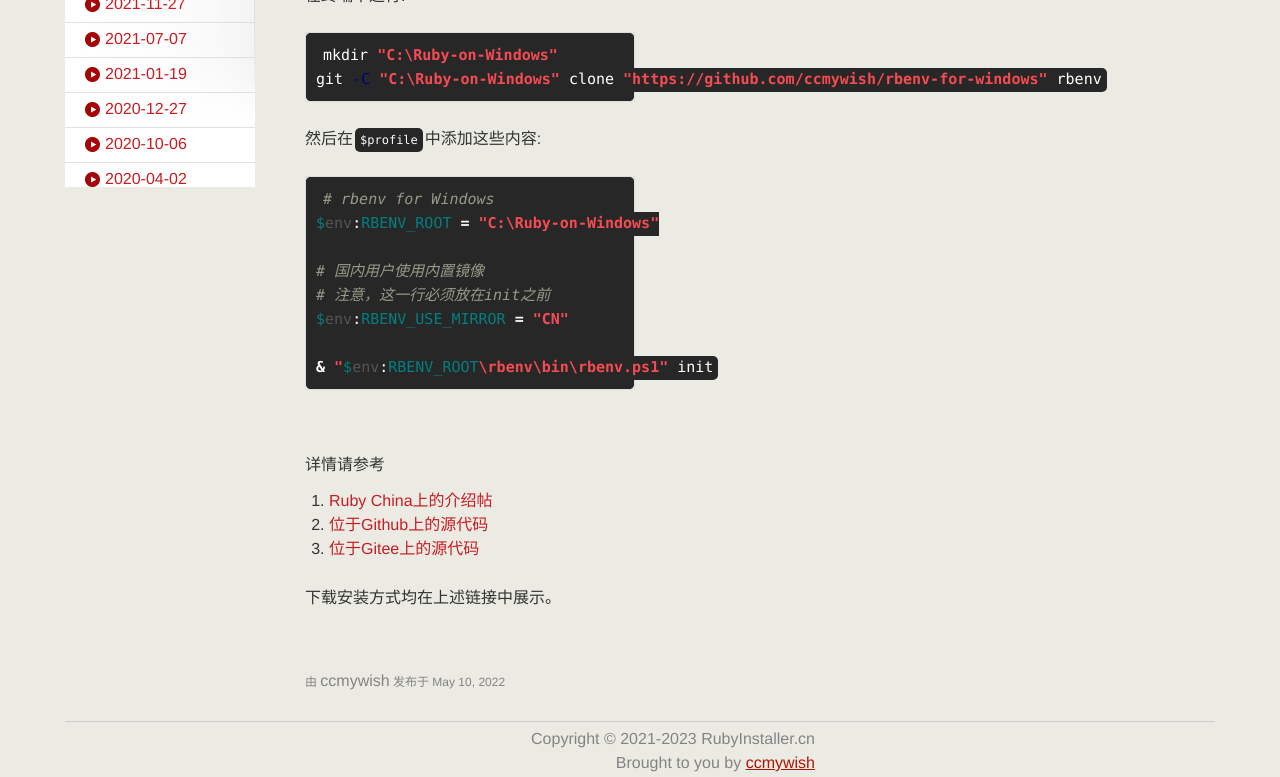
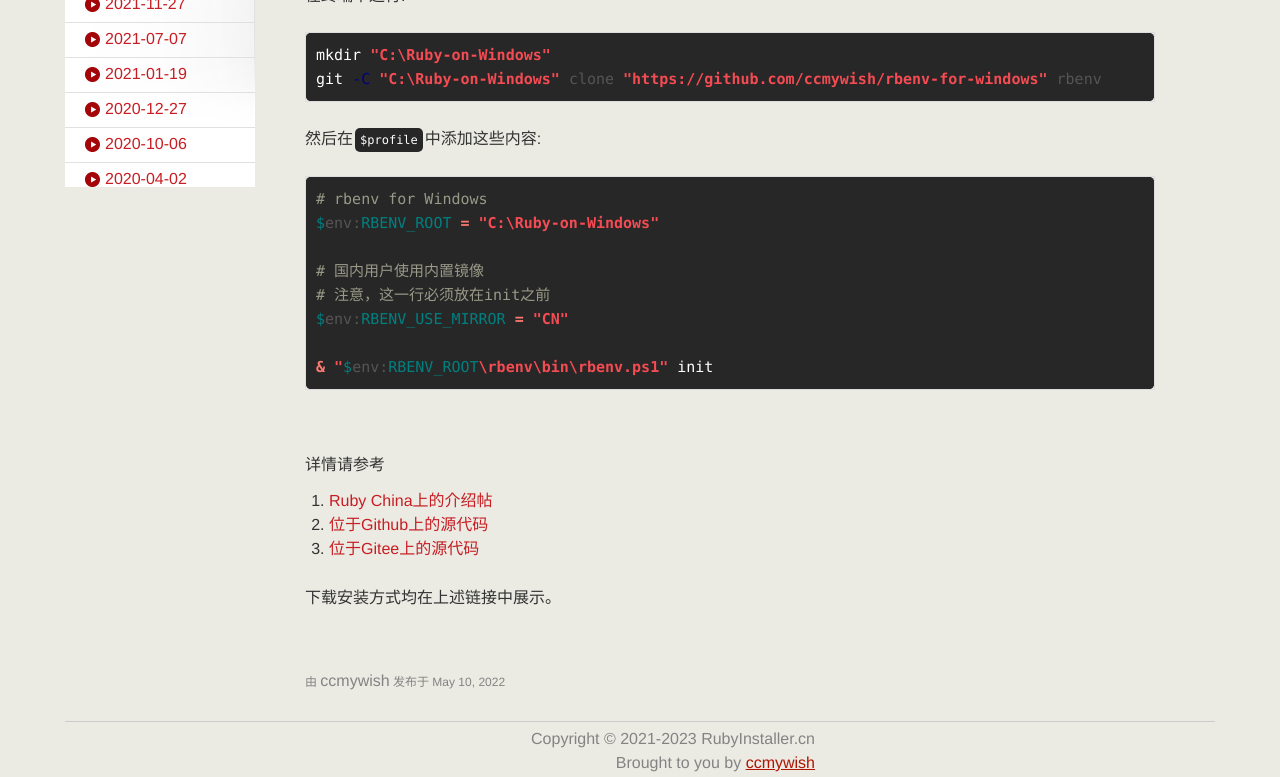
Before and after one commit to ccmywish/RubyInstaller.cn, a Jekyll site: the page built from news/_posts/2022-05-10-rbenv-for-windows.md, in a window 1280 px wide. Shown: the part 320-1097 px from the top of the page. Built offline with Jekyll 4.4.1, drawn with Linux system fonts in a browser that asks for light colours.

Commit message:
Refactor site.css

```diff
--- a/_includes/banner.html
+++ b/_includes/banner.html
@@ -18,7 +18,7 @@
       </div>
     </div>
 
-    <div id="code" class="span-6 last">
+    <div id="code" class="span-6 last intro-code-example">
       {% include code.html %}
     </div>
 
--- a/styles/pygment.css
+++ b/styles/pygment.css
@@ -8,15 +8,26 @@
  * ccmywish: 部分颜色被我重新调整，以与RubyInstaller.cn的代码配色主题相适应
  */
 
+
+ /* 注释，取消斜体
  .highlight .c { color: #999988; font-style: italic; }
+ */
+ .highlight .c { color: #999988; }
+
  .highlight .err { color: #a61717; background-color: #e3d2d2; }
 
- /* 关键字，更换颜色
+ /*
+ 关键字，更换颜色
  .highlight .k { font-weight: bold; }
  */
  .highlight .k { color: #ff7b72; font-weight: bold; }
 
+ /*
+ 运算符，更换颜色
  .highlight .o { font-weight: bold; }
+ */
+ .highlight .o { color: #ff7b72; font-weight: bold; }
+
  .highlight .cm { color: #999988; font-style: italic; }
  .highlight .cp { color: #999999; font-weight: bold; }
 
--- a/styles/site.css
+++ b/styles/site.css
@@ -41,41 +41,6 @@ p a {
         padding: 0 2px;
         /* 略小于常规段落字体16px */
         font-size: 15px;
-}
-
-/* 首页代码区域 */
-pre code span{
-        font-size: 15px;
-}
-
-code {
-  color: #000000;
-  font-size: 12px;
-  padding: 5px;
-
-  /* background-color: #EFF1F3; */
-  /* 采用Jekyll doc 配色 */
-  color: #fff;
-  background-color: #272727;
-  border-radius: 5px;
-  margin: 0 2px;
-}
-
-pre{
-color: #555555;
-padding: 10px;
-border: 1px solid #dddddd;
-}
-
-/* From Jekyll doc */
-pre.highlight {
-        background-color: #272727;
-        color: #fff;
-        max-width: 100%;
-        overflow-x: auto;
-        vertical-align: middle;
-        border-radius: 5px;
-        box-shadow: inset 0 1px 10px rgb(0 0 0 / 30%), 0 1px 0 rgb(255 255 255 / 10%), 0 -1px 0 rgb(0 0 0 / 50%);
 }
 
 h2 {
@@ -130,7 +95,19 @@ div#right_content_sub h2 {
         margin: 0 0 20px 0;
         border-bottom: 1px solid #cccccc;
 }
-/* Layout ------------------------------------------------------------------ */
+
+
+
+
+/*******************************************************************************
+* 整体布局layout
+*
+* (1) header，即导航栏navbar
+* (2) banner, intro-container，即介绍栏
+* (3) left_content  左侧文章概要
+* (4) right_content 右侧其他项目介绍
+*
+*******************************************************************************/
 
 #page {
         /* background: #ffffff url(../assets/bg.png) repeat-x top left; */
@@ -175,21 +152,59 @@ div#right_content_sub ul{
 }
 
 
-#ruby-in-intro {
-        color: #9283f0;
-        font-size: 44px;
+
+/*******************************************************************************
+* 代码区域以及代码颜色
+*
+*******************************************************************************/
+
+/* 用 `` 包裹住的往往都是在一个文字段落里中出现。不要让这个样式影响到整个代码块的样式 */
+p code{
+        /* 采用Jekyll doc 配色：白字黑底 */
+        color: #fff;
+        background-color: #272727;
+
+        font-size: 12px;
+        padding: 5px;
+        border-radius: 5px;
+        margin: 0 2px;
 }
 
-#best-way-in-intro {
-        font-size: 44px;
-        text-decoration-style: wavy;
-        text-decoration-color: #eab308!important;
-        text-decoration-line: underline!important;
-        /* 下划线偏移量 */
-        text-underline-offset: 10px;
+/* 首页代码区域 */
+pre code span{
+        font-size: 15px;
+}
+
+/* 文章内代码块 */
+.post-content figure {
+        margin: 0;
+        width: 850px;
+        border-radius: 8px;
+}
+
+pre{
+        color: #555555;
+        padding: 10px;
+        border: 1px solid #dddddd;
+}
+
+/* From Jekyll doc */
+pre.highlight {
+        background-color: #272727;
+        color: #fff;
+        max-width: 100%;
+        overflow-x: auto;
+        vertical-align: middle;
+        border-radius: 5px;
+        box-shadow: inset 0 1px 10px rgb(0 0 0 / 30%), 0 1px 0 rgb(255 255 255 / 10%), 0 -1px 0 rgb(0 0 0 / 50%);
 }
 
 
+
+/*******************************************************************************
+* 导航栏navbar部分，也就是 _includes/header.html
+*
+*******************************************************************************/
 
 /* header的链接导航 */
 ul#navbar {
@@ -274,6 +289,19 @@ ul#navbar li:hover::after{
         font-size: 20px;
 }
 
+
+/*******************************************************************************
+* introduction 部分，也就是banner.html
+*
+* 分为左右两侧，左侧是文字介绍，右侧是代码示例
+* 左侧:
+*   (1) intro-p1:     介绍Ruby
+*   (2) h1:           大标题
+*   (3) intro-p2:     介绍RubyInstaller
+*   (4) download_btn: 下载按钮
+*
+*******************************************************************************/
+
 div#intro-container {
         /* height: 263px; */
         /* width: 1150px; */
@@ -322,16 +350,21 @@ div#intro h1 {
         color: #404040;
 }
 
-/* 首页代码黑框调整 */
-figure {
-        margin: 0;
-        width: 330px;
-        border-radius: 8px;
+/* 标题中的其他两个元素 */
+#ruby-in-intro {
+        color: #9283f0;
+        font-size: 44px;
 }
 
-img#gembox {
-        margin-left: 35px;
+#best-way-in-intro {
+        font-size: 44px;
+        text-decoration-style: wavy;
+        text-decoration-color: #eab308!important;
+        text-decoration-line: underline!important;
+        /* 下划线偏移量 */
+        text-underline-offset: 10px;
 }
+
 
 div#download_btn span {
         font-size: 30px;
@@ -361,6 +394,19 @@ div#download_btn a:hover {
 div#download_btn a:active {
         margin-top: 1px;
 }
+
+/* 首页代码黑框大小调整，前置了一个intro-code-example类，就是为了防止干扰到posts里的figure */
+.intro-code-example figure {
+        margin: 0;
+        width: 330px;
+        border-radius: 8px;
+}
+
+
+img#gembox {
+        margin-left: 35px;
+}
+
 
 div#addon_btn span {
         font-size: 30px;
```
Also changed, not shown: news/_posts/2020-10-06-rubyinstaller--2.7.2-1-2.6.6-2-and-2.5.8-2-released.md (+1 -1 lines).
